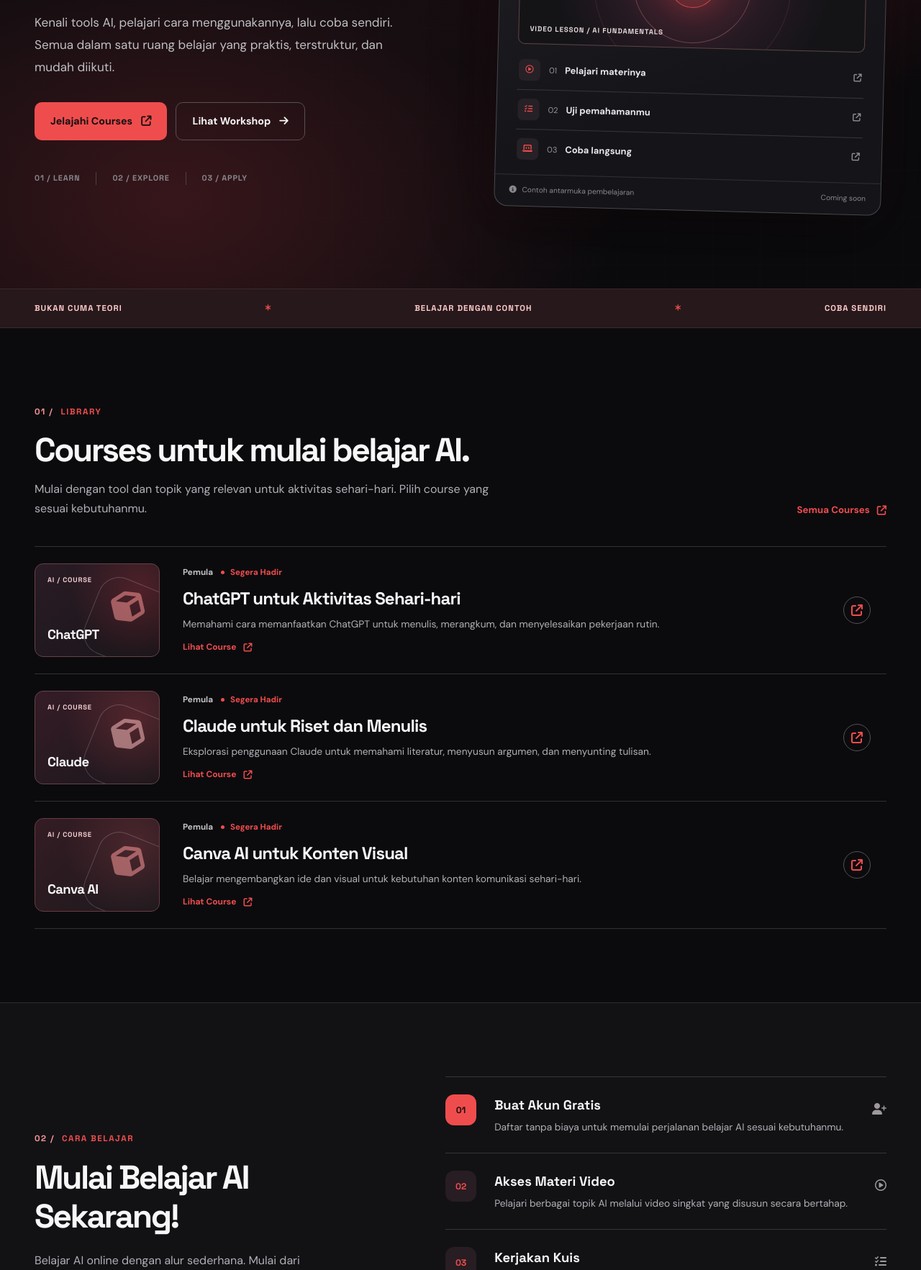
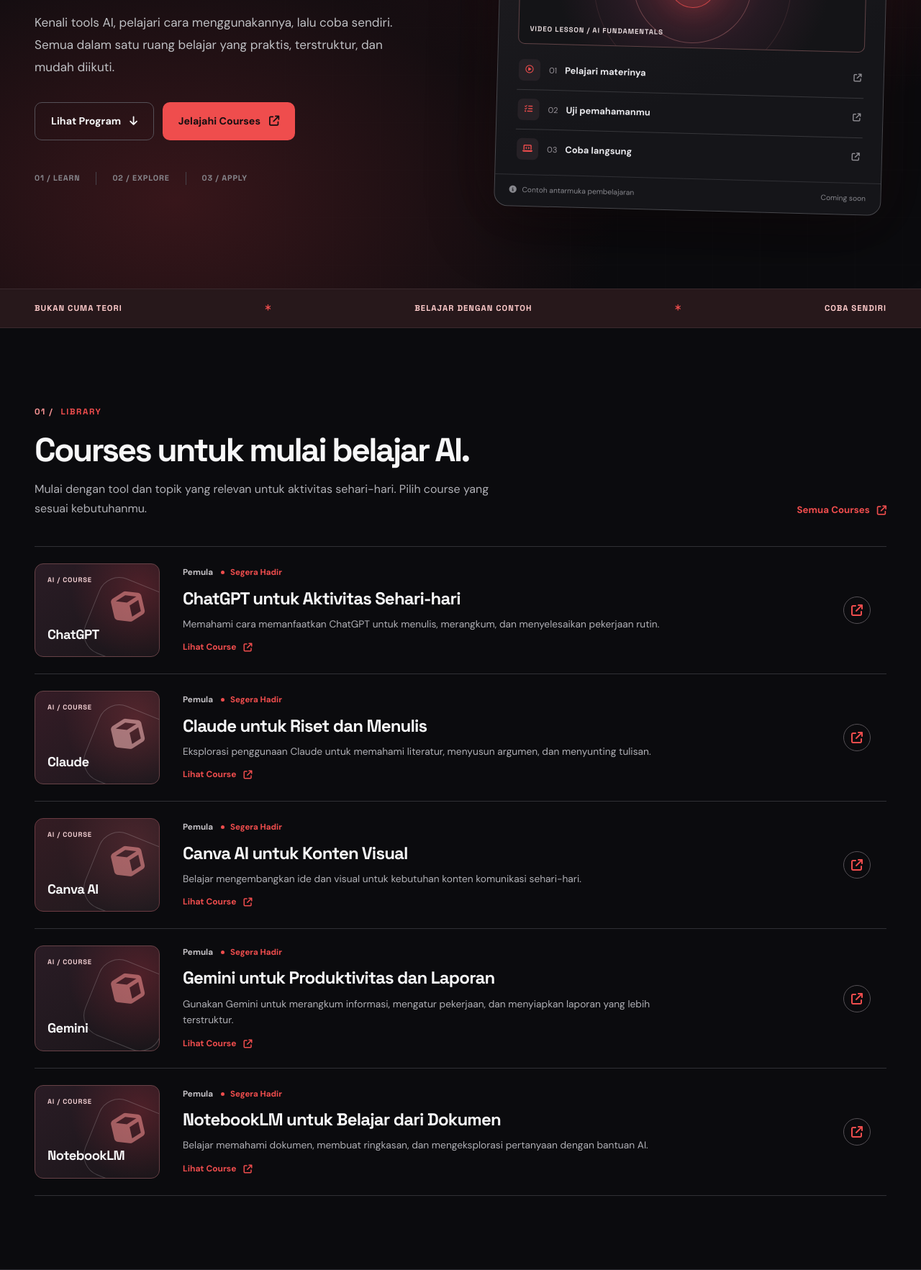
Before and after one commit to muhamuttaqien/ai-workshop, a Django app: page / in a window 1280 px wide. Shown: the part 507-2272 px from the top of the page at 72% size. Run offline with Django 5.2, Linux system fonts and the light colour scheme; data comes from the database, SQL or seed files in the repository.

Commit message:
Reorder homepage CTAs and add Gemini and NotebookLM courses

```diff
--- a/courses/templates/courses/home.html
+++ b/courses/templates/courses/home.html
@@ -8,8 +8,8 @@
       <h1>Belajar AI untuk <em>hal-hal yang nyata.</em></h1>
       <p>Kenali tools AI, pelajari cara menggunakannya, lalu coba sendiri. Semua dalam satu ruang belajar yang praktis, terstruktur, dan mudah diikuti.</p>
       <div class="hero-actions">
+        <a class="button button-secondary" href="#courses">Lihat Program <i class="fa-solid fa-arrow-down" aria-hidden="true"></i></a>
         <a class="button button-primary" href="{% url 'courses:list' %}">Jelajahi Courses <i class="fa-solid fa-arrow-up-right-from-square" aria-hidden="true"></i></a>
-        <a class="button button-secondary" href="{% url 'workshop:home' %}">Lihat Workshop <i class="fa-solid fa-arrow-right" aria-hidden="true"></i></a>
       </div>
       <div class="hero-caption"><span>01 / LEARN</span><span>02 / EXPLORE</span><span>03 / APPLY</span></div>
     </div>
--- a/courses/views.py
+++ b/courses/views.py
@@ -11,7 +11,7 @@ def home(request):
     return render(
         request,
         "courses/home.html",
-        {"featured_courses": _public_courses()[:3]},
+        {"featured_courses": _public_courses()[:5]},
     )
 
 
```
Also changed, not shown: courses/migrations/0003_add_gemini_and_notebooklm_courses.py (added).
